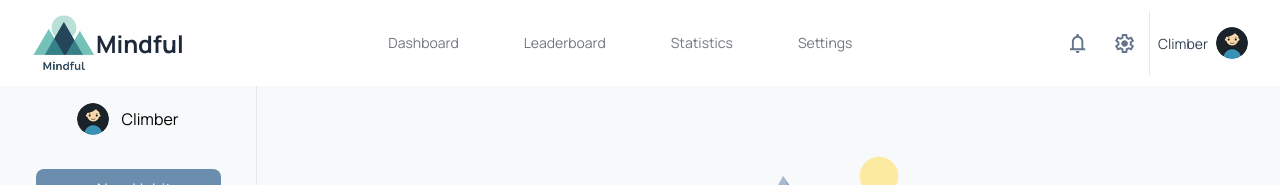
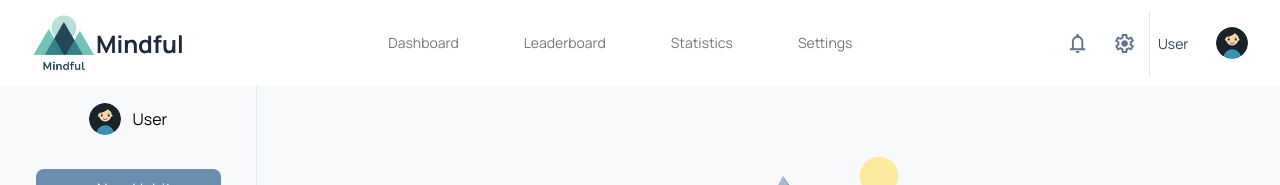
Before and after one commit to YaSidneva/habit-project, a React (Vite) app: page /dashboard in a window 1280 px wide. Shown: the top 185 px of the page. Built offline with nearby package versions, Linux system fonts and the light colour scheme.

Commit message:
ui: add fallbacks for user name ('User') and avatar background

```diff
--- a/src/components/Header.jsx
+++ b/src/components/Header.jsx
@@ -7,7 +7,7 @@ export default function Header() {
     const userData = localStorage.getItem('user')
     const user = userData ? JSON.parse(userData) : null
 
-    const userName = user?.name || user?.first_name || 'Climber'
+    const userName = user?.name || user?.first_name || user?.username || 'User'
     const userPhoto = user?.picture || user?.photo_url || null
 
     const handleProtectedClick = (e, targetId) => {
@@ -45,7 +45,7 @@ export default function Header() {
                     <div className="headerSettingsOptions"></div></div>
                 <div className="headerProfile">
                     <div className="headerProfileName">{userName}</div>
-                    <div className="headerProfileAvatar" style={userPhoto ? { backgroundImage: `url(${userPhoto})`, backgroundSize: 'cover' } : {}}></div>
+                    <div className="headerProfileAvatar" style={userPhoto ? { backgroundImage: `url(${userPhoto})`, backgroundSize: 'cover' } : { backgroundColor: '#E2E8F0' }}></div>
                 </div>
             </div>
 
--- a/src/components/Sidebar.jsx
+++ b/src/components/Sidebar.jsx
@@ -5,13 +5,13 @@ export default function Sidebar() {
     const userData = localStorage.getItem('user')
     const user = userData ? JSON.parse(userData) : null
 
-    const userName = user?.name || user?.first_name || 'Climber'
+    const userName = user?.name || user?.first_name || user?.username || 'User'
     const userPhoto = user?.picture || user?.photo_url || null
 
     return (
         <div className="sidebar">
         <div className="sidebarProfile">
-            <div className="sidebarProfileAvatar" style={userPhoto ? { backgroundImage: `url(${userPhoto})`, backgroundSize: 'cover' } : {}}></div>
+            <div className="sidebarProfileAvatar" style={userPhoto ? { backgroundImage: `url(${userPhoto})`, backgroundSize: 'cover' } : { backgroundColor: '#E2E8F0' }}></div>
             <div className="sidebarProfileName">{userName}</div>
         </div>
             <button className="addNewHabit">+ New Habit</button>
```
